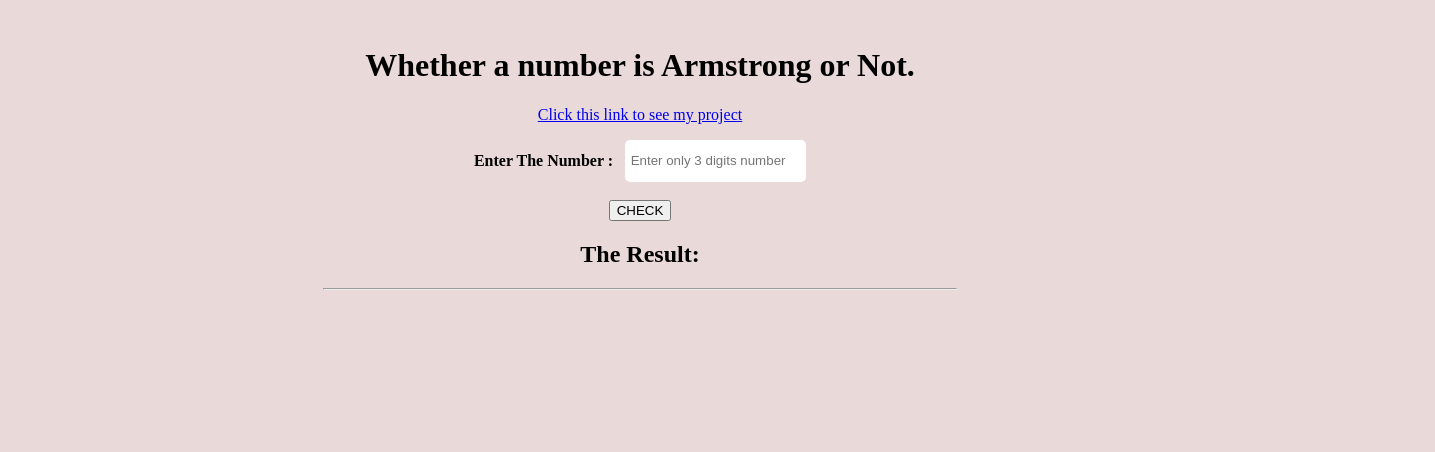
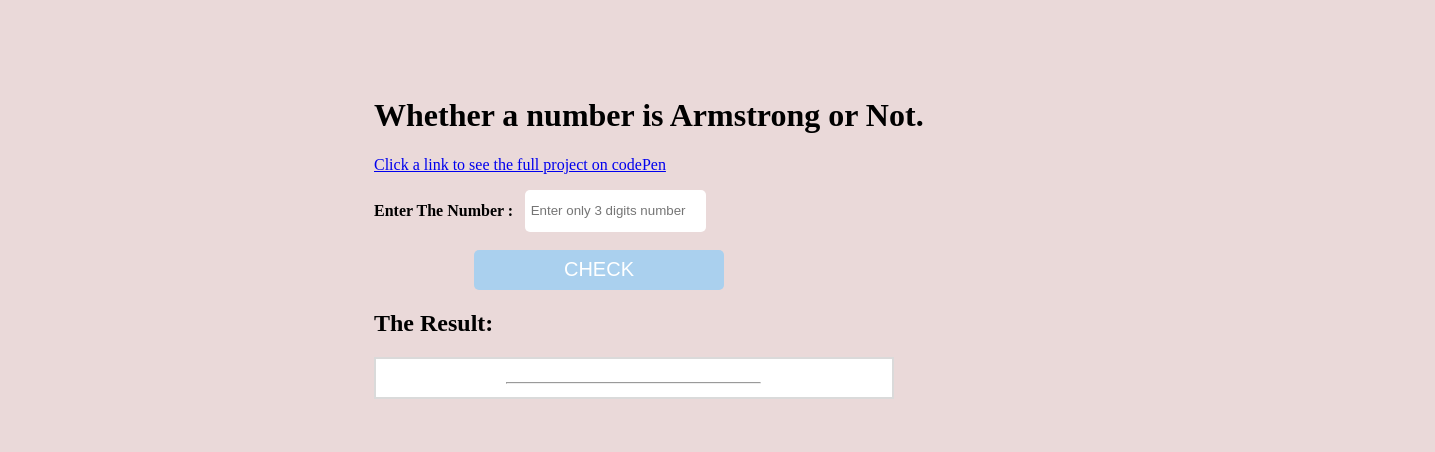
Before and after one commit to Dom58/amastrongNumbers, a plain HTML site: page index.html in a window 1280 px wide. Shown: the whole page, 1435 px wide, since content can reach past the window. Drawn offline with Linux system fonts and the light colour scheme.

Commit message:
Add the css and js links to index page

```diff
--- a/css/style.css
+++ b/css/style.css
@@ -14,8 +14,13 @@
 .result{
 		background-color: white;
 		margin-top: 5px;
-		margin-left: 60px;
-		border: 2px solid gray;
-		width: 40%;
+		padding: 5px;
+		border: 2px solid #dadada;
+		width: 50%;
 		height: auto;
 		}
+.centered{
+	width: 80%;
+	margin-left:25%;
+	padding: 50px;
+}
--- a/index.html
+++ b/index.html
@@ -2,12 +2,13 @@
 <html>
 <head>
 	<title>Amstong Numbers</title>
+	<link rel="stylesheet" type="text/css" href="css/style.css">
 </head>
 <body bgcolor="#ead9d9">
-	<center>
+	<div class="centered">
 			<br>
 			<h1>Whether a number is Armstrong or Not.</h1>
-			<p><a href="https://codepen.io/dom58/pen/YgqJjp" target="_black"> Click this link to see my project</a> </p>
+			<p><a href="https://codepen.io/dom58/pen/YgqJjp" target="_black"> Click a link to see the full project on codePen</a> </p>
 
 			<lable style="font-weight: bold;">Enter The Number : </lable> &nbsp;
 			<input type="number" name="armstrong_number" id="checkNumber" style="height: 40px; border: none; border-radius: 5px; text-align: center;" placeholder="Enter only 3 digits number" onkeyup="checkLength()"  />
@@ -23,7 +24,8 @@
 				<h3 id="theresult"> </h3>
 				<hr style="width: 50%;">
 			</div>
-        </center>
+        </div>
+        <script type="text/javascript" src="js/main.js"> </script>
 </body>
 </html>
 </head>
```
